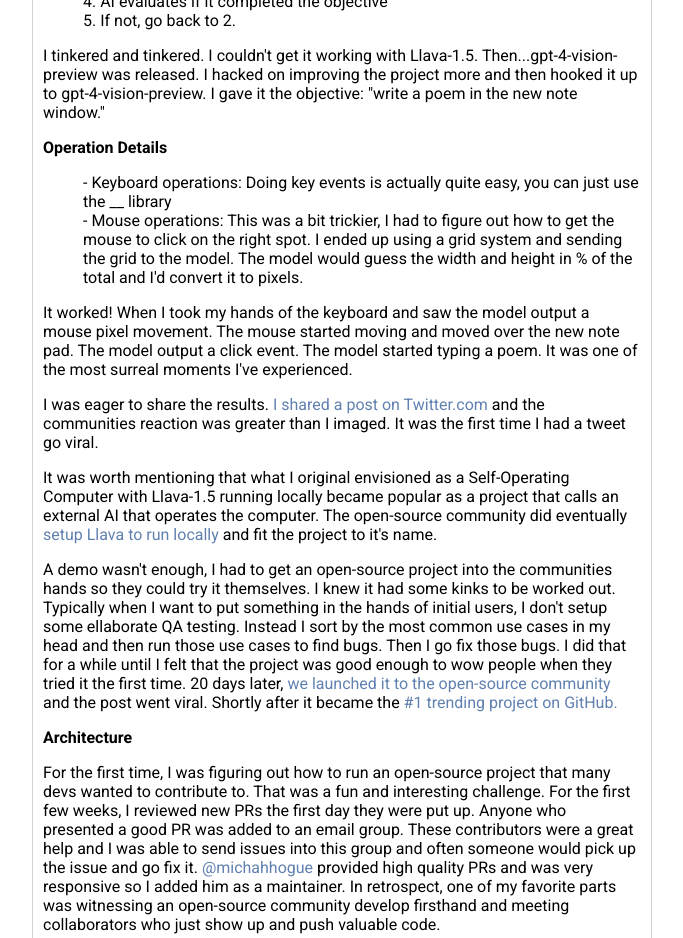
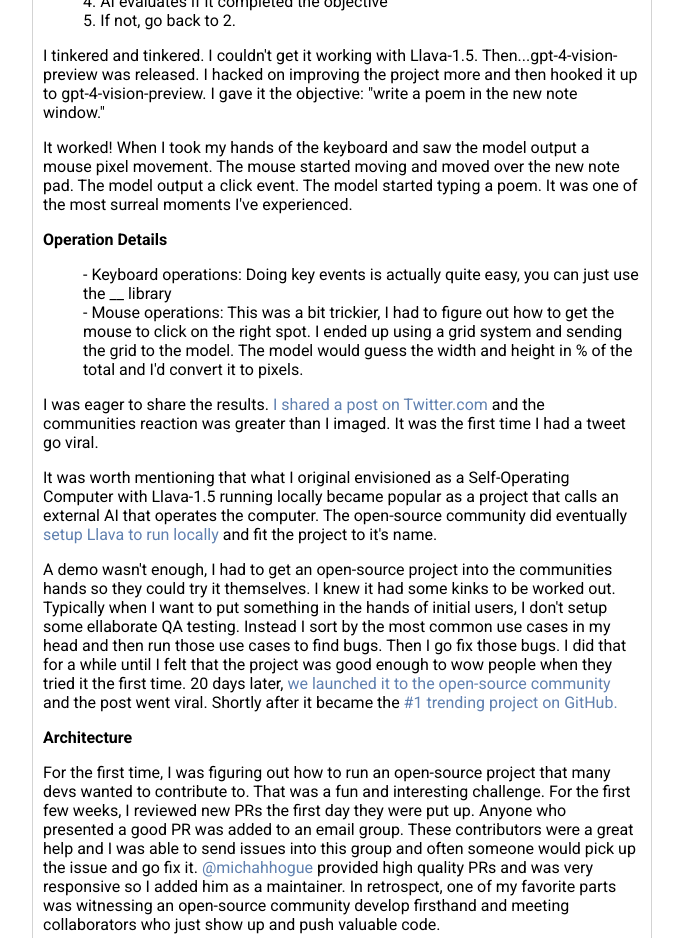
Before and after one commit to joshbickett/bickett.ai, a React (Create React App) app: page /blog in a window 1280 px wide. Shown: the part 1360-2298 px from the top of the page, without its empty margins (298-981 px from the left). Built offline with nearby package versions, Linux system fonts and the light colour scheme.

Commit message:
move thigns around

```diff
--- a/src/pages/Blog.js
+++ b/src/pages/Blog.js
@@ -151,6 +151,13 @@
                 gpt-4-vision-preview. I gave it the objective: "write a poem in
                 the new note window."{" "}
               </p>
+              <p>
+                It worked! When I took my hands of the keyboard and saw the
+                model output a mouse pixel movement. The mouse started moving
+                and moved over the new note pad. The model output a click event.
+                The model started typing a poem. It was one of the most surreal
+                moments I've experienced.
+              </p>
               <b>Operation Details</b>
               <ul>
                 <li>
@@ -165,13 +172,7 @@
                   I'd convert it to pixels.
                 </li>
               </ul>
-              <p>
-                It worked! When I took my hands of the keyboard and saw the
-                model output a mouse pixel movement. The mouse started moving
-                and moved over the new note pad. The model output a click event.
-                The model started typing a poem. It was one of the most surreal
-                moments I've experienced.
-              </p>
+
               <p>
                 I was eager to share the results.{" "}
                 <a href="https://x.com/josh_bickett/status/1721975391047589934">
```
